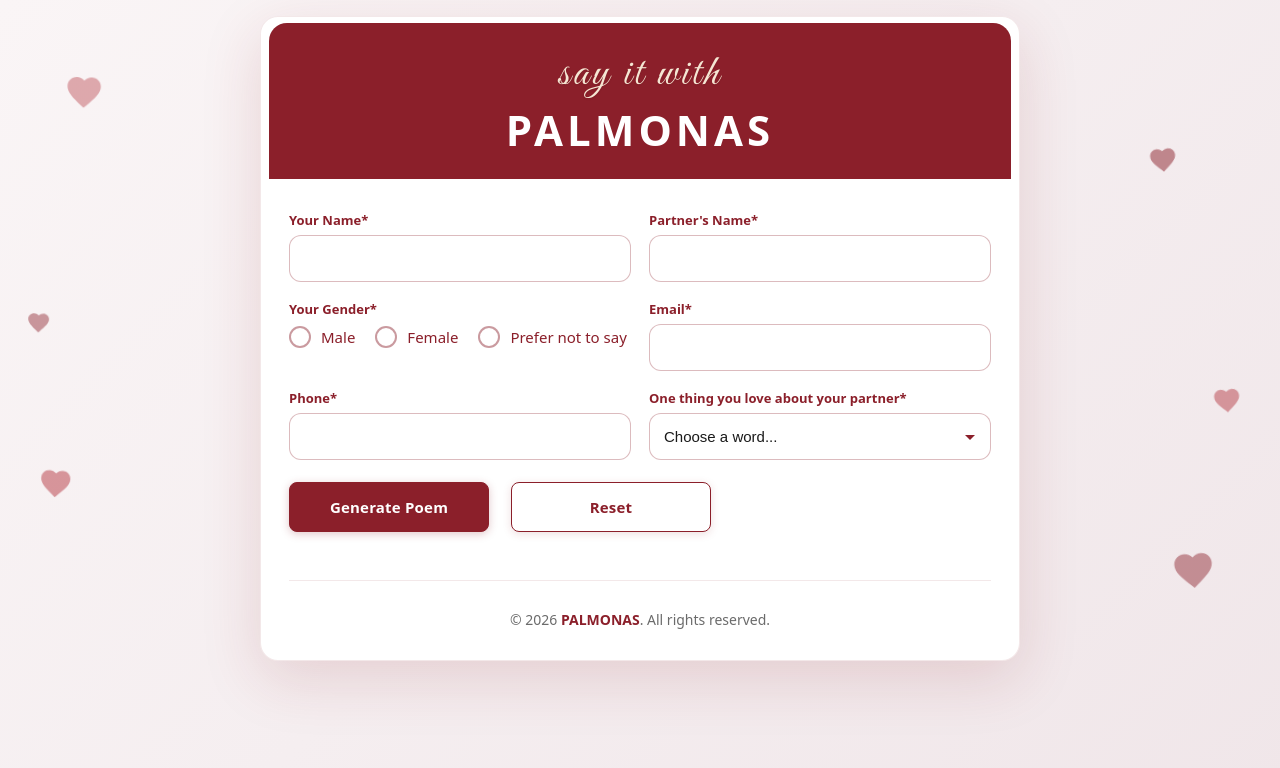
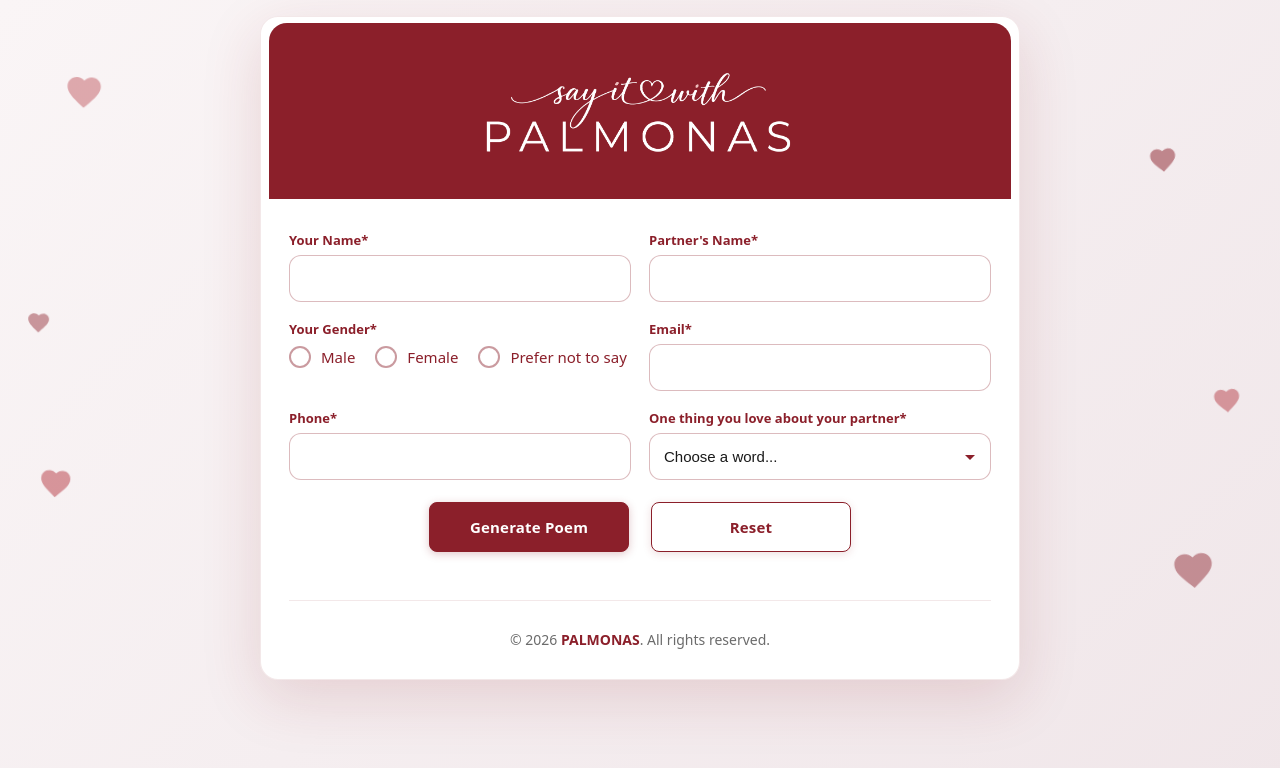
Before and after one commit to amisha-jha-06/poem-generator, a Next.js app: page / in a window 1280 px wide. Shown: the top 768 px of the page. Built offline with nearby package versions, Linux system fonts and the light colour scheme.

Commit message:
logo added

```diff
--- a/app/globals.css
+++ b/app/globals.css
@@ -101,6 +101,15 @@
   text-align: center;
   border-radius: 0;
   position: relative;
+}
+
+.header-logo {
+  max-width: 100%;
+  height: auto;
+  max-height: 80px;
+  object-fit: contain;
+  display: block;
+  margin: 0 auto;
 }
 
 .header-top {
@@ -266,9 +275,11 @@
 .row-actions {
   margin-top: 20px;
   display: flex;
-  flex-direction: column;
+  flex-direction: row;
   gap: 12px;
   width: 100%;
+  justify-content: center;
+  align-items: center;
 }
 
 .btn {
@@ -276,7 +287,9 @@
   border-radius: 8px;
   font-weight: 600;
   cursor: pointer;
-  width: 100%;
+  width: auto;
+  flex: 1;
+  min-width: 120px;
   font-size: 15px;
   border: none;
   transition: all 0.2s ease;
@@ -588,6 +601,10 @@
     border-radius: var(--radius) var(--radius) 0 0;
   }
 
+  .header-logo {
+    max-height: 100px;
+  }
+
   .header-top {
     font-size: 38px;
     margin-bottom: 8px;
@@ -648,6 +665,8 @@
     flex-direction: row;
     gap: 16px;
     margin-top: 22px;
+    justify-content: center;
+    align-items: center;
   }
 
   .btn {
@@ -722,6 +741,10 @@
     margin: -24px -20px 32px -20px;
   }
 
+  .header-logo {
+    max-height: 120px;
+  }
+
   .header-top {
     font-size: 44px;
     margin-bottom: 10px;
@@ -744,6 +767,8 @@
 
   .row-actions {
     gap: 22px;
+    justify-content: center;
+    align-items: center;
   }
 
   .btn {
--- a/app/page.tsx
+++ b/app/page.tsx
@@ -1,6 +1,7 @@
 'use client'
 
 import React, { useState, FormEvent } from 'react'
+import logo from './logo.png';
 
 // Word options with their corresponding poems - Female/Other
 const wordPoemsFemale: Record<string, string> = {
@@ -359,8 +360,11 @@
         <div className="hero">
           <div className="content">
             <div className="page-header">
-              <div className="header-top">say it with</div>
-              <div className="header-bottom">PALMONAS</div>
+              <img
+                src={logo.src}
+                alt="Say it with PALMONAS"
+                className="header-logo"
+              />
             </div>
             <form id="poemForm" onSubmit={handleSubmit} noValidate>
               <div className="grid">
```
Also changed, not shown: app/logo.png (added).
